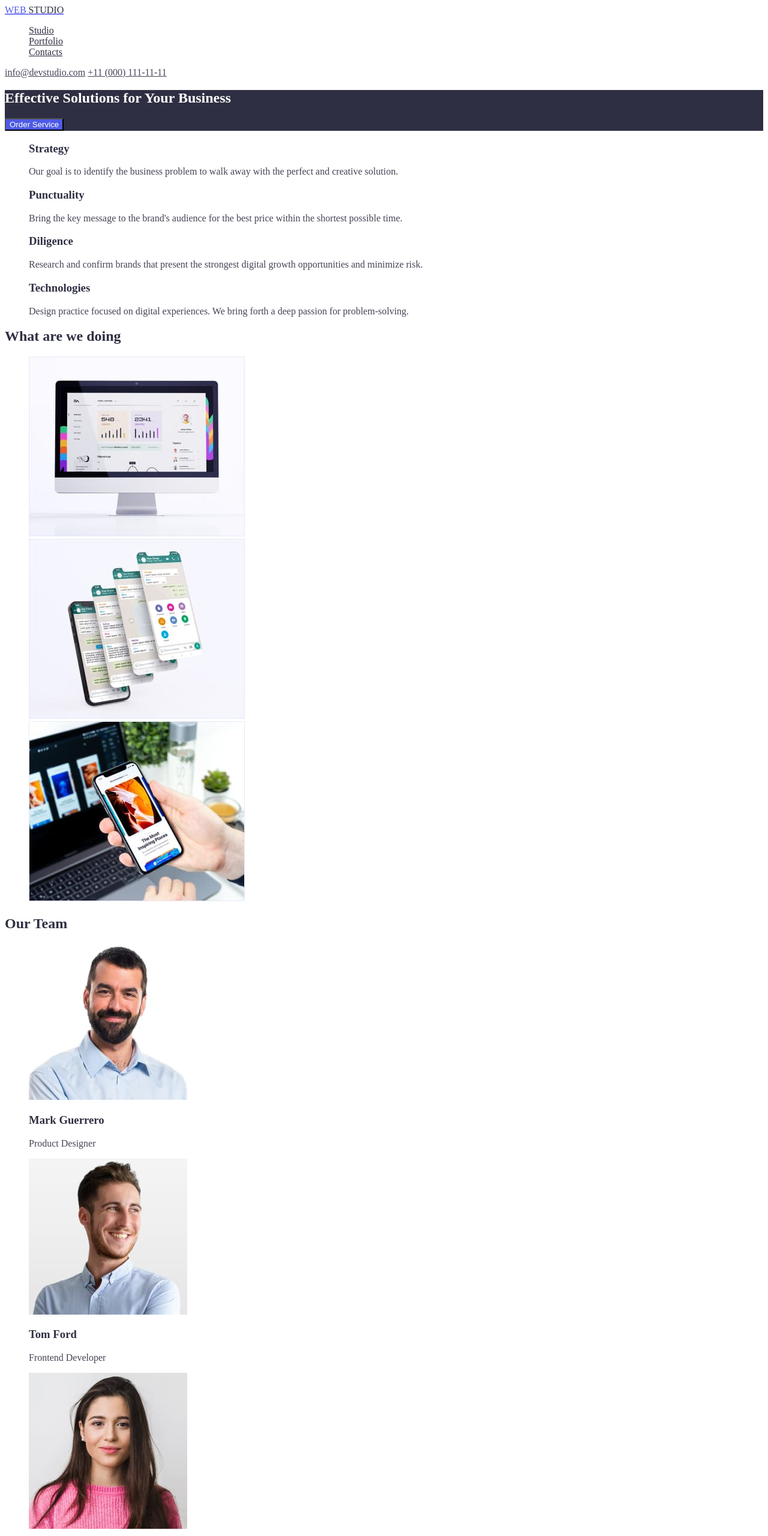
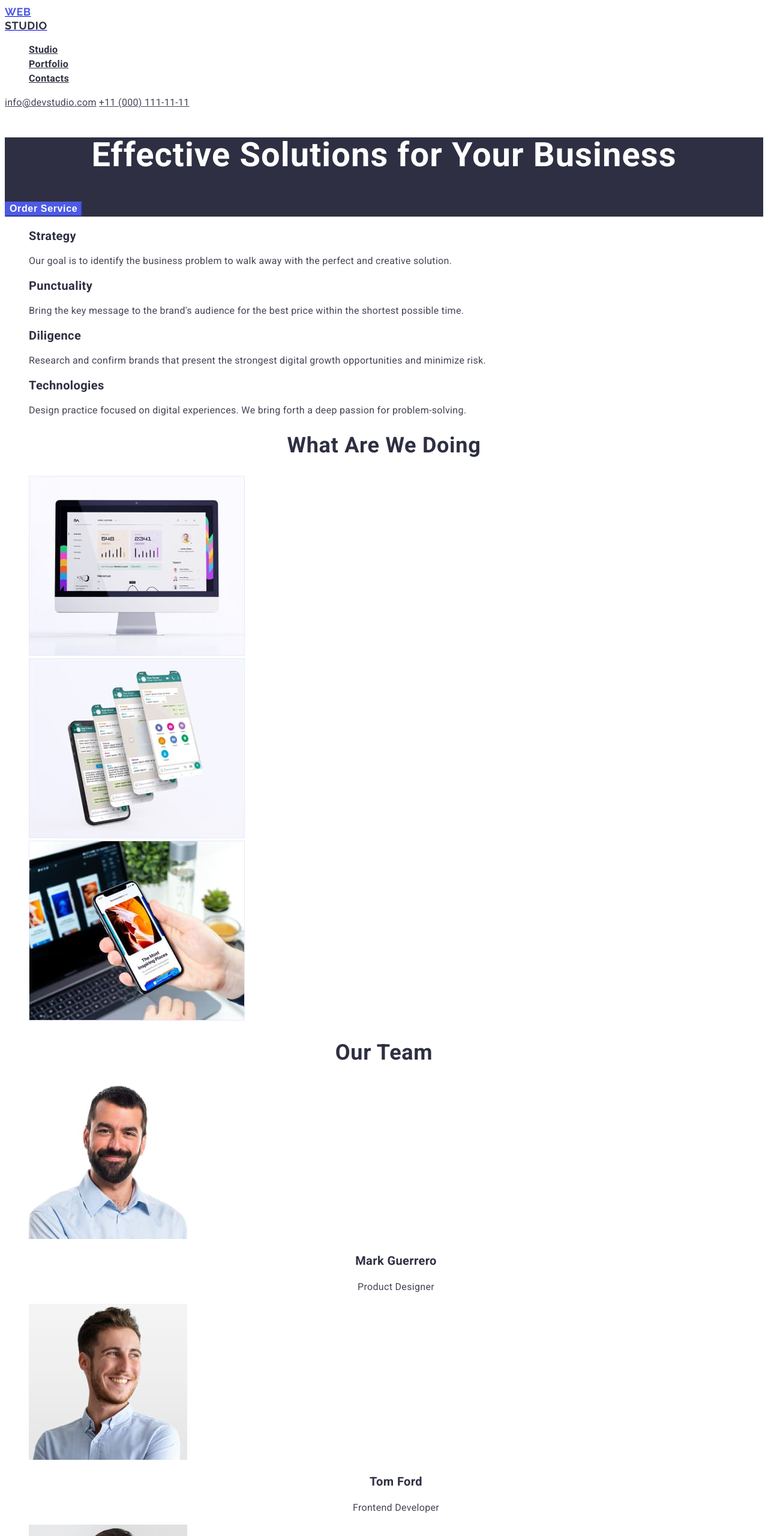
Before and after one commit to diankasmilian/goit-markup-hw-02, a plain HTML site: page index.html in a window 1280 px wide. Shown: the top 2560 px of the page at 60% size. Drawn offline with Linux system fonts and the light colour scheme.

Commit message:
finish hw 2

```diff
--- a/command/command.css
+++ /dev/null
@@ -1,47 +0,0 @@
-:root {
-    --primery-text-color: #2E2F42;
-    --text-color: #434455;
-    --color-logo: #4D5AE5;
-    --minor-color: #E7E9FC;
-    --two-color-logo: #F4F4FD;
-}
-
-.list {
-    list-style: none;
-}
-/* Header */
-.header {
-    background-color: #FFFFFF;
-}
-/* Лого */
-.web-logo {
-    color: var(--color-logo);
-}
-.studio-logo {
-    color: var(--primery-text-color);
-}
-/* Навігація */
-.navigation-link {
-    color: var(--primery-text-color);
-}
-.navigation-link:hover, .navigation-link:focus {
-    color: var(--color-logo);
-}
-/* Контакти */
-.address {
-    color: var(--text-color);
-}
-.address:hover, .address:focus {
-    color: var(--color-logo);
-}
-
-/* Footer */
-.footer {
-    background-color: var(--primery-text-color);
-}
-.secondary-studio-logo {
-    color:  var(--two-color-logo);
-}
-.footer-text {
-    color: #E7E9FC;
-}
--- a/css/style.css
+++ b/css/style.css
@@ -4,35 +4,191 @@
     --color-logo: #4D5AE5;
     --minor-color: #E7E9FC;
     --two-color-logo: #F4F4FD;
+    --primery-bg-color: #fff;
 }
 
+
+/* Used class */
 .list {
     list-style: none;
 }
 
+.title-none {
+    display: none;
+}
+.body {
+    font-family: Roboto, sans-serif;
+    color: var(--primery-text-color);
+}
+/* Header */
+
+
+.header {
+    background-color: var(--primery-bg-color);
+}
+/* Лого */
+.web-logo {
+    font-family: 'Raleway';
+font-style: normal;
+font-weight: 800;
+font-size: 18px;
+line-height: 1.3;
+display: flex;
+align-items: center;
+letter-spacing: 0.03em;
+text-transform: uppercase;
+    color: var(--color-logo);
+}
+.studio-logo {
+    font-family: 'Raleway';
+font-style: normal;
+font-weight: 800;
+font-size: 18px;
+line-height: 1.3;
+display: flex;
+align-items: center;
+letter-spacing: 0.03em;
+text-transform: uppercase;
+    color: var(--primery-text-color);
+}
+/* Навігація */
+.navigation-link {
+font-style: normal;
+font-weight: 600;
+font-size: 16px;
+line-height: 1.5;
+letter-spacing: 0.02em;
+    color: var(--primery-text-color);
+}
+.navigation-link:hover, .navigation-link:focus {
+    color: var(--text-color);
+}
+.navigation-link:active {
+    color: var(--color-logo);
+}
+
+
+/* Контакти */
+.address {
+font-style: normal;
+font-size: 16px;
+line-height: 1.5;
+letter-spacing: 0.02em;
+    color: var(--text-color);
+}
+.address:hover, .address:focus {
+    color: var(--color-logo);
+}
+
+/* Pages Studio */
+
+
 /* Main content */
 .body {
-    background-color: #fff;
+    background-color: var(--primery-bg-color);
 }
-/* Section 1 Hero */
 .hero {
     background-color: var(--primery-text-color);
 }
 .hero-title {
-    color: #fff;
+    font-style: normal;
+font-weight: 600;
+font-size: 56px;
+line-height: 1.071;
+text-align: center;
+letter-spacing: 0.02em;
+    color: var(--primery-bg-color);
 }
 .btn {
-    color: #fff;
+    font-style: normal;
+font-weight: 600;
+font-size: 16px;
+line-height: 1.18;
+display: flex;
+align-items: center;
+letter-spacing: 0.04em;
+    color: var(--primery-bg-color);
     background-color: var(--color-logo);
+    border-color: var(--color-logo);
+    cursor: pointer;
 }
 
-/* Section 2 */
+
 .title {
     color: var(--primery-text-color);
 }
 .text {
     color: var(--text-color);
 }
+
+.description.title {
+    font-style: normal;
+font-weight: 600;
+font-size: 20px;
+line-height: 1.2;
+letter-spacing: 0.02em;
+}
+.description.text {
+font-size: 16px;
+line-height: 1.2;
+letter-spacing: 0.02em;
+}
 .secondary-title {
+    font-style: normal;
+font-weight: 600;
+font-size: 36px;
+line-height: 1.11;
+text-align: center;
+letter-spacing: 0.02em;
+text-transform: capitalize;
     color: var(--primery-text-color);
 }
+.team.title {
+    font-style: normal;
+font-weight: 600;
+font-size: 20px;
+line-height: 1.2;
+text-align: center;
+letter-spacing: 0.02em;
+}
+.team.text {
+font-size: 16px;
+line-height: 1.5;
+text-align: center;
+letter-spacing: 0.02em;
+}
+
+
+/* Pages portfolio */
+.button {
+    font-style: normal;
+font-weight: 600;
+font-size: 16px;
+line-height: 1.5;
+display: flex;
+align-items: center;
+text-align: center;
+letter-spacing: 0.04em;
+    background-color: var(--minor-color);
+    color: var(--color-logo);
+    border-color: var(--two-color-logo);
+    cursor: pointer;
+}
+.button:hover, .button:focus {
+    background-color: var(--color-logo);
+    color: var(--primery-bg-color);
+    border-color: var(--color-logo);
+}
+/* Footer */
+.footer {
+    background-color: var(--primery-text-color);
+}
+.secondary.studio-logo {
+    color:  var(--two-color-logo);
+}
+.footer-text {
+font-size: 16px;
+line-height: 1.5;
+letter-spacing: 0.02em;
+    color: var(--minor-color);
+}
--- a/index.html
+++ b/index.html
@@ -5,7 +5,9 @@
     <meta http-equiv="X-UA-Compatible" content="IE=edge" >
     <meta name="viewport" content="width=device-width, initial-scale=1.0" >
     <title>Web Studio</title>
-    <link rel="stylesheet" href="./command/command.css">
+    <link rel="preconnect" href="https://fonts.googleapis.com">
+    <link rel="preconnect" href="https://fonts.gstatic.com" crossorigin>
+    <link href="https://fonts.googleapis.com/css2?family=Raleway:wght@700&family=Roboto:wght@400;500;700;900&display=swap" rel="stylesheet">
     <link rel="stylesheet" href="./css/style.css">
   </head>
   <body class="body">
@@ -103,8 +105,8 @@
             width="264"
             height="260" >
 
-              <h3 class="title">Mark Guerrero</h3>
-              <p class="text">Product Designer</p>
+              <h3 class="team title">Mark Guerrero</h3>
+              <p class="team text">Product Designer</p>
 
         </li>
 
@@ -115,8 +117,8 @@
             width="264"
             height="260">
 
-              <h3 class="title">Tom Ford</h3>
-              <p class="text">Frontend Developer</p>
+              <h3 class="team title">Tom Ford</h3>
+              <p class="team text">Frontend Developer</p>
 
         </li>
 
@@ -127,8 +129,8 @@
             width="264"
             height="260">
 
-              <h3 class="title">Camila Garcia</h3>
-              <p class="text">Marketing</p>
+              <h3 class="team title">Camila Garcia</h3>
+              <p class="team text">Marketing</p>
 
         </li>
 
@@ -139,8 +141,8 @@
             width="264"
             height="260">
 
-              <h3 class="title">Daniel Wilson</h3>
-              <p class="text">UI Designer</p>
+              <h3 class="team title">Daniel Wilson</h3>
+              <p class="team text">UI Designer</p>
 
 
         </li>
@@ -154,7 +156,7 @@
     <footer class="footer">
       <a href="#">
         <span class="web-logo">WEB</span>
-        <span class="secondary-studio-logo">STUDIO</span>
+        <span class="secondary studio-logo">STUDIO</span>
        </a>
 
        <p class="footer-text">Increase the flow of customers and sales for your business with digital marketing & growth solutions.</p>
```
Also changed, not shown: portfolio.html (+41 -35 lines).
